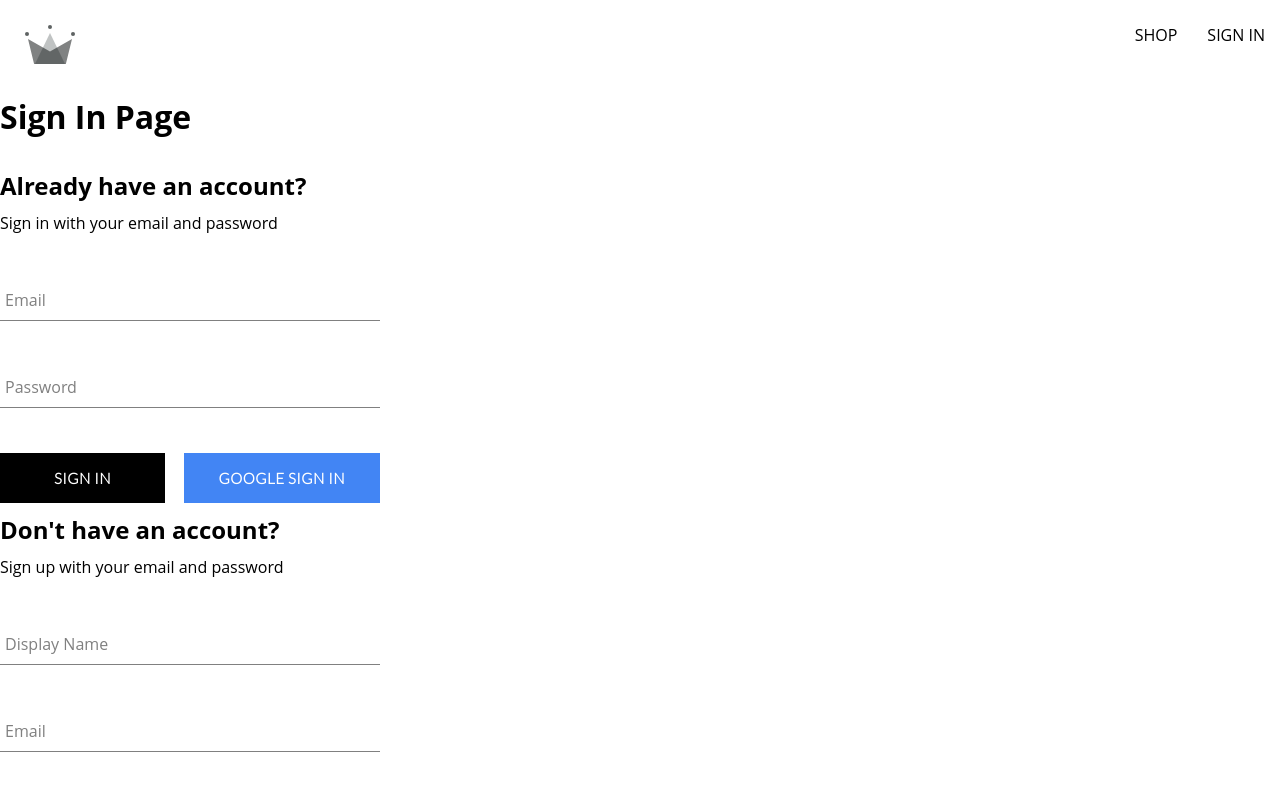
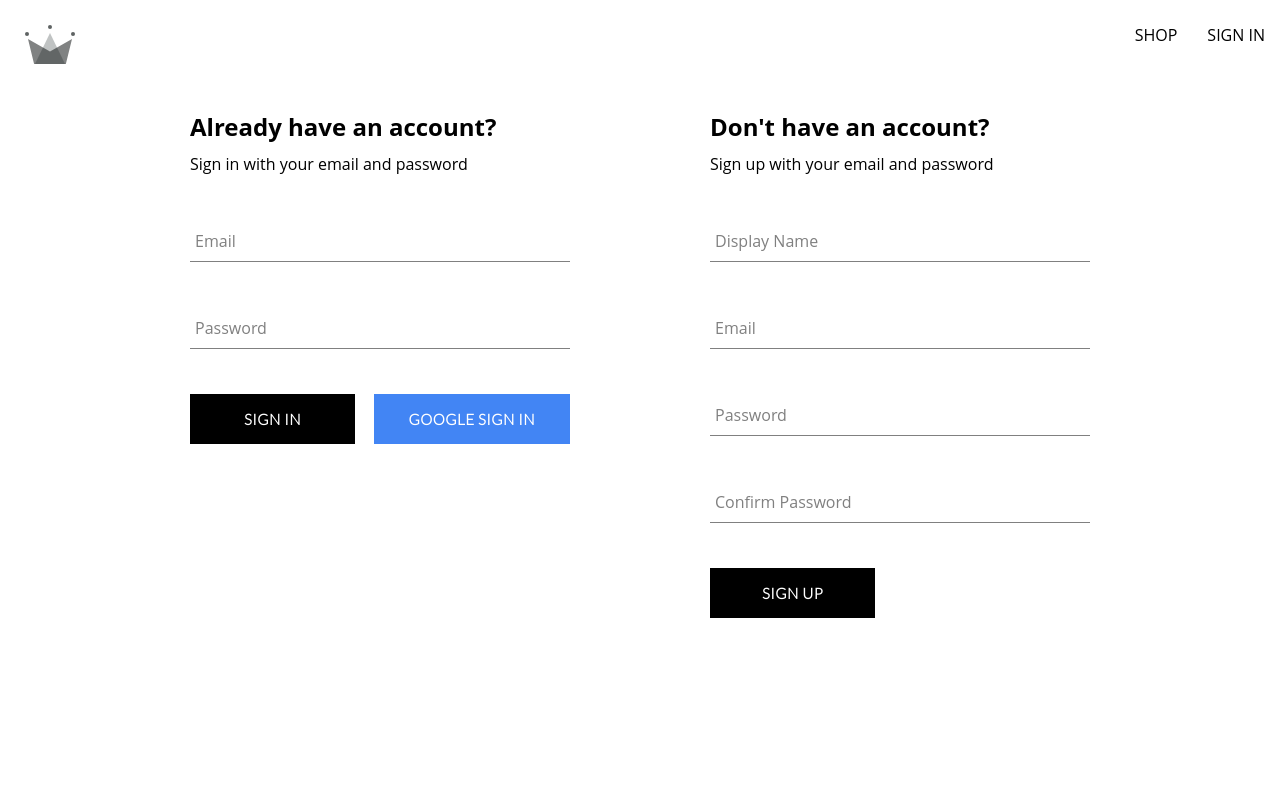
Before and after one commit to THLyon/Crown-mock-ecommerce-website, a React (Create React App) app in the folder lyon-mock-ecommerce-website/: page /auth in a window 1280 px wide. Shown: the top 800 px of the page. Built offline with nearby package versions, Linux system fonts and the light colour scheme.

Commit message:
updated styling on authentication page

```diff
--- a/lyon-mock-ecommerce-website/src/components/sign-in-form/sign-in-form.component.jsx
+++ b/lyon-mock-ecommerce-website/src/components/sign-in-form/sign-in-form.component.jsx
@@ -30,7 +30,16 @@
             console.log(response);
             resetFormFields();
         } catch(error){
-
+            switch(error.code){
+                case 'auth/wrong-password':
+                    alert('Incorrect password for email');
+                    break;
+                case 'auth/user-not-found':
+                    alert('No user associated with this email');
+                    break;
+                default:
+                    console.log(error);
+            }
         }
     }
 
@@ -62,7 +71,7 @@
                 />
                 <div className='buttons-container'>
                 <Button type='submit'> Sign In</Button>
-                <Button buttonType='google' onClick={signInWithGoogle}> Google sign in</Button>
+                <Button type='button' buttonType='google' onClick={signInWithGoogle}> Google sign in</Button>
                 </div>
 
             </form>
--- a/lyon-mock-ecommerce-website/src/routes/authentication/authentication.component.jsx
+++ b/lyon-mock-ecommerce-website/src/routes/authentication/authentication.component.jsx
@@ -1,12 +1,11 @@
-import { signInWithGooglePopup, createUserDocumentFromAuth } from '../../utils/firebase/firebase.utils';
 import SignUpForm from '../../components/sign-up-form/sign-up-form.component';
 import SignInForm from '../../components/sign-in-form/sign-in-form.component';
+import './authentication.styles.scss';
 
 const Authentication = () => {
 
     return(
-        <div>
-            <h1>Sign In Page</h1>
+        <div className='authentication-container'>
             <SignInForm/>
             <SignUpForm/>
         </div>
--- /dev/null
+++ b/lyon-mock-ecommerce-website/src/routes/authentication/authentication.styles.scss
@@ -0,0 +1,6 @@
+.authentication-container{
+    display: flex;
+    width: 900px;
+    justify-content: space-between;
+    margin: 30px auto;
+}
```
